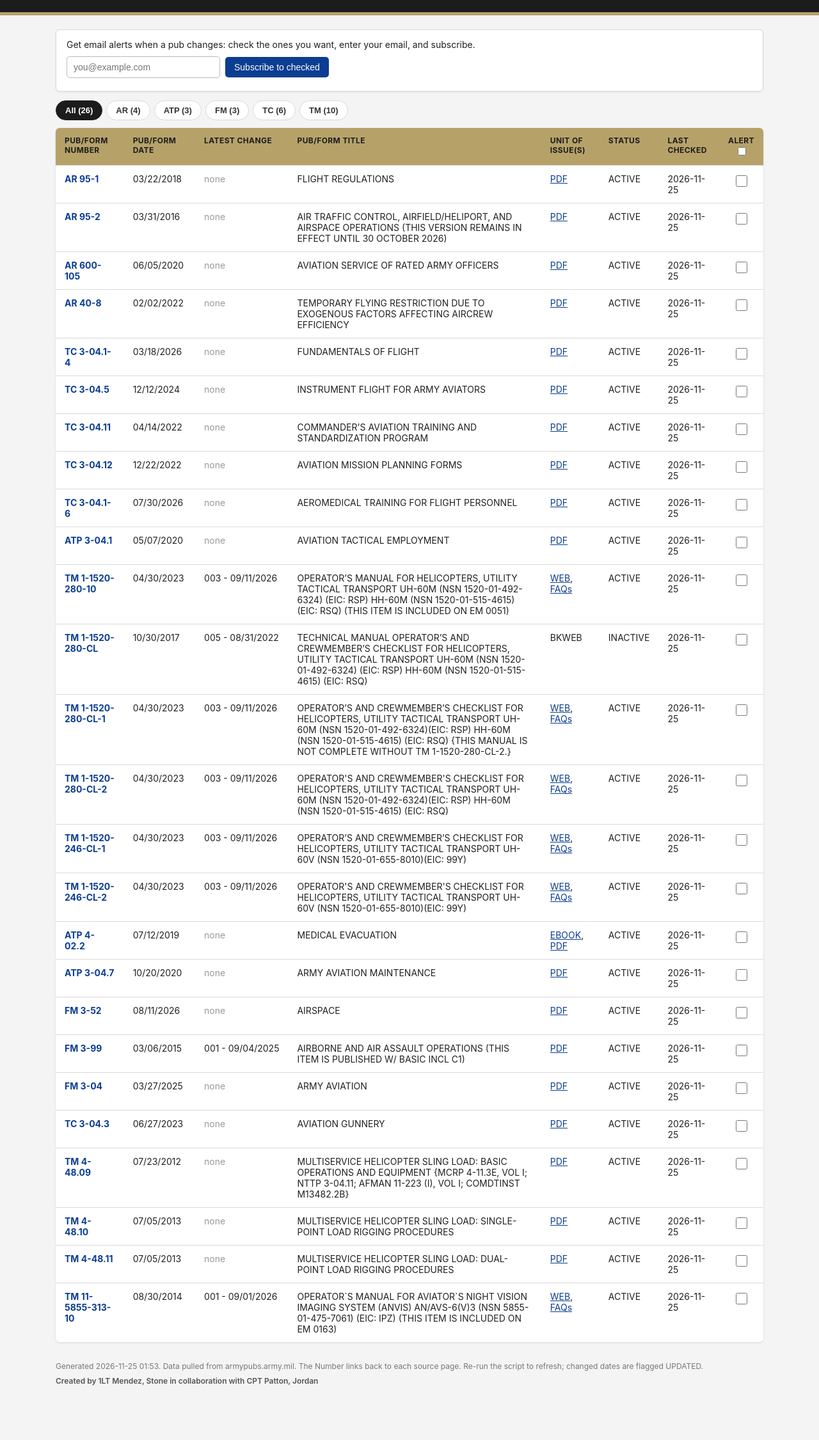
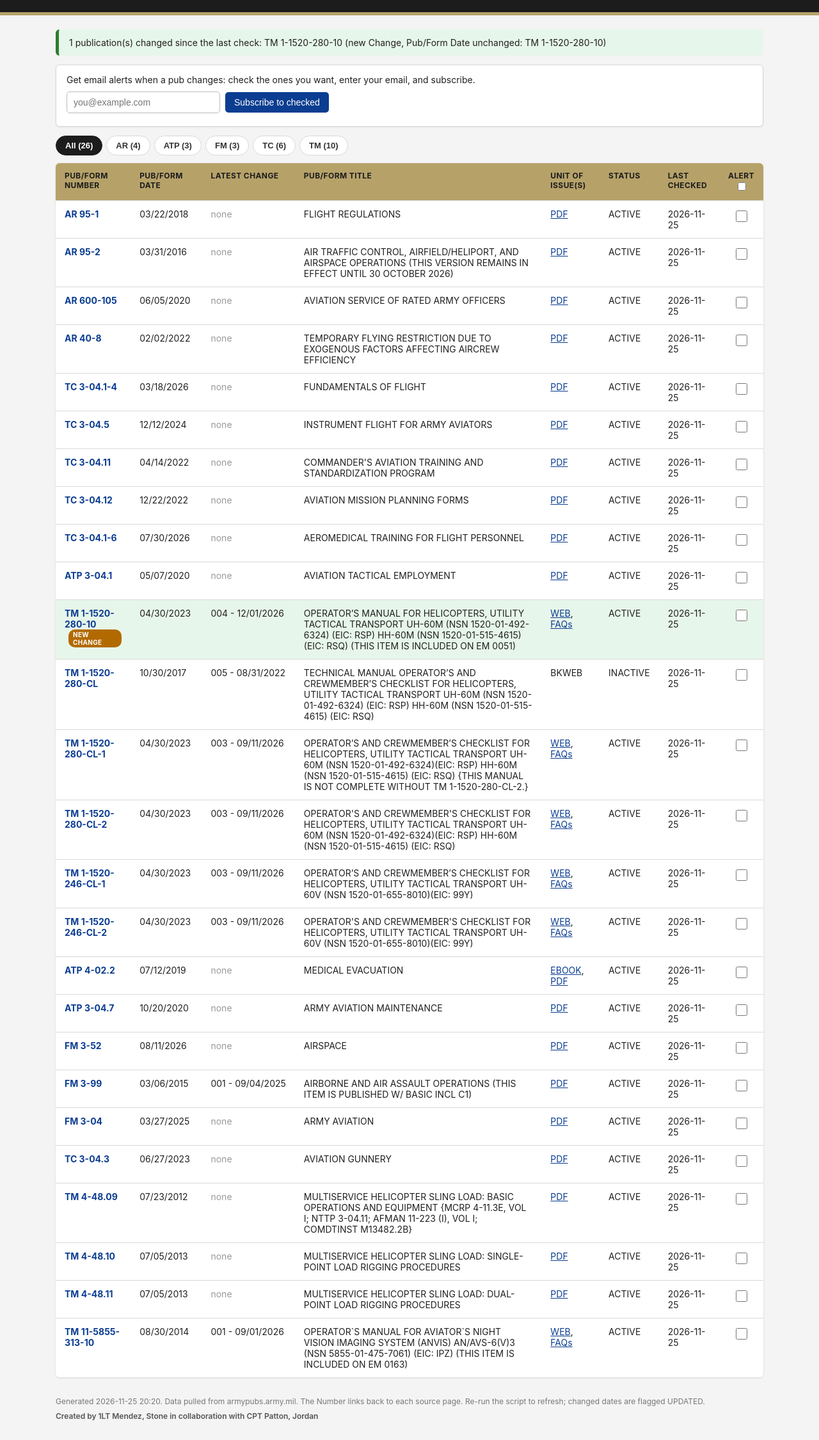
Before and after one commit to stonemendez-av/army-av-pubs, a plain HTML site: page index.html in a window 1280 px wide. Shown: the part 71-2322 px from the top of the page at 64% size. Before the commit the page ends 2267 px from the top, so only its background shows below. Drawn offline with Linux system fonts and the light colour scheme.

Commit message:
Update dashboard (2026-11-25 20:20 UTC)

```diff
--- a/index.html
+++ b/index.html
@@ -83,7 +83,7 @@
   <div class="sub">Tracking 26 publication(s) from the Army Publishing Directorate</div>
 </header>
 <main>
-
+  <div class="alert alert-updated">1 publication(s) changed since the last check: TM 1-1520-280-10 (new Change, Pub/Form Date unchanged: TM 1-1520-280-10)</div>
   <div class="subscribe-bar"><span class="sb-label">Get email alerts when a pub changes: check the ones you want, enter your email, and subscribe.</span><div class="sb-row"><input type="email" id="sub-email" placeholder="you@example.com" autocomplete="email"><button id="sub-go">Subscribe to checked</button></div><div id="sub-msg" class="notify-msg"></div></div>
   <div class="tabs"><button class="tab active" data-cat="__all__">All (26)</button><button class="tab" data-cat="AR">AR (4)</button><button class="tab" data-cat="ATP">ATP (3)</button><button class="tab" data-cat="FM">FM (3)</button><button class="tab" data-cat="TC">TC (6)</button><button class="tab" data-cat="TM">TM (10)</button></div>
   <table>
@@ -110,7 +110,7 @@
       <tr data-cat="TC"><td class="num"><a href="https://armypubs.army.mil/ProductMaps/PubForm/Details.aspx?PUB_ID=1026164" target="_blank" rel="noopener">TC 3-04.12</a> </td><td class="date">12/22/2022</td><td class="change"><span class="muted">none</span></td><td class="title">AVIATION MISSION PLANNING FORMS</td><td class="uoi"><a href="https://armypubs.army.mil/epubs/DR_pubs/DR_a/ARN37063-TC_3-04.12-000-WEB-1.pdf" target="_blank" rel="noopener">PDF</a></td><td class="status">ACTIVE</td><td class="checked">2026-11-25</td><td class="notify"><input type="checkbox" class="pub-check" data-pub="1026164" data-number="TC 3-04.12" data-title="AVIATION MISSION PLANNING FORMS" aria-label="Get alerts for TC 3-04.12"></td></tr>
       <tr data-cat="TC"><td class="num"><a href="https://armypubs.army.mil/ProductMaps/PubForm/Details.aspx?PUB_ID=1033547" target="_blank" rel="noopener">TC 3-04.1-6</a> </td><td class="date">07/30/2026</td><td class="change"><span class="muted">none</span></td><td class="title">AEROMEDICAL TRAINING FOR FLIGHT PERSONNEL</td><td class="uoi"><a href="https://armypubs.army.mil/epubs/DR_pubs/DR_a/ARN47213-TC_3-04.1-6-000-WEB-1.pdf" target="_blank" rel="noopener">PDF</a></td><td class="status">ACTIVE</td><td class="checked">2026-11-25</td><td class="notify"><input type="checkbox" class="pub-check" data-pub="1033547" data-number="TC 3-04.1-6" data-title="AEROMEDICAL TRAINING FOR FLIGHT PERSONNEL" aria-label="Get alerts for TC 3-04.1-6"></td></tr>
       <tr data-cat="ATP"><td class="num"><a href="https://armypubs.army.mil/ProductMaps/PubForm/Details.aspx?PUB_ID=1009144" target="_blank" rel="noopener">ATP 3-04.1</a> </td><td class="date">05/07/2020</td><td class="change"><span class="muted">none</span></td><td class="title">AVIATION TACTICAL EMPLOYMENT</td><td class="uoi"><a href="https://armypubs.army.mil/epubs/DR_pubs/DR_d/pdf/web/ARN21970_ATP_3-04x1_FINAL_WEB.pdf" target="_blank" rel="noopener">PDF</a></td><td class="status">ACTIVE</td><td class="checked">2026-11-25</td><td class="notify"><input type="checkbox" class="pub-check" data-pub="1009144" data-number="ATP 3-04.1" data-title="AVIATION TACTICAL EMPLOYMENT" aria-label="Get alerts for ATP 3-04.1"></td></tr>
-      <tr data-cat="TM"><td class="num"><a href="https://armypubs.army.mil/ProductMaps/PubForm/Details.aspx?PUB_ID=1027003" target="_blank" rel="noopener">TM 1-1520-280-10</a> </td><td class="date">04/30/2023</td><td class="change">003 - 09/11/2026</td><td class="title">OPERATOR’S MANUAL FOR HELICOPTERS, UTILITY TACTICAL TRANSPORT UH-60M (NSN 1520-01-492-6324) (EIC: RSP) HH-60M (NSN 1520-01-515-4615) (EIC: RSQ)  (THIS ITEM IS INCLUDED ON EM 0051)</td><td class="uoi"><a href="https://login.aesip.army.mil/portal/faces/home" target="_blank" rel="noopener">WEB</a>, <a href="https://armypubs.army.mil/FAQ/FAQ1.aspx#DA_publications" target="_blank" rel="noopener">FAQs</a></td><td class="status">ACTIVE</td><td class="checked">2026-11-25</td><td class="notify"><input type="checkbox" class="pub-check" data-pub="1027003" data-number="TM 1-1520-280-10" data-title="OPERATOR’S MANUAL FOR HELICOPTERS, UTILITY TACTICAL TRANSPORT UH-60M (NSN 1520-01-492-6324) (EIC: RSP) HH-60M (NSN 1520-01-515-4615) (EIC: RSQ)  (THIS ITEM IS INCLUDED ON EM 0051)" aria-label="Get alerts for TM 1-1520-280-10"></td></tr>
+      <tr class="row-updated" data-cat="TM"><td class="num"><a href="https://armypubs.army.mil/ProductMaps/PubForm/Details.aspx?PUB_ID=1027003" target="_blank" rel="noopener">TM 1-1520-280-10</a> <span class="badge badge-change">NEW CHANGE</span></td><td class="date">04/30/2023</td><td class="change">004 - 12/01/2026</td><td class="title">OPERATOR’S MANUAL FOR HELICOPTERS, UTILITY TACTICAL TRANSPORT UH-60M (NSN 1520-01-492-6324) (EIC: RSP) HH-60M (NSN 1520-01-515-4615) (EIC: RSQ)  (THIS ITEM IS INCLUDED ON EM 0051)</td><td class="uoi"><a href="https://login.aesip.army.mil/portal/faces/home" target="_blank" rel="noopener">WEB</a>, <a href="https://armypubs.army.mil/FAQ/FAQ1.aspx#DA_publications" target="_blank" rel="noopener">FAQs</a></td><td class="status">ACTIVE</td><td class="checked">2026-11-25</td><td class="notify"><input type="checkbox" class="pub-check" data-pub="1027003" data-number="TM 1-1520-280-10" data-title="OPERATOR’S MANUAL FOR HELICOPTERS, UTILITY TACTICAL TRANSPORT UH-60M (NSN 1520-01-492-6324) (EIC: RSP) HH-60M (NSN 1520-01-515-4615) (EIC: RSQ)  (THIS ITEM IS INCLUDED ON EM 0051)" aria-label="Get alerts for TM 1-1520-280-10"></td></tr>
       <tr data-cat="TM"><td class="num"><a href="https://armypubs.army.mil/ProductMaps/PubForm/Details.aspx?PUB_ID=1003643" target="_blank" rel="noopener">TM 1-1520-280-CL</a> </td><td class="date">10/30/2017</td><td class="change">005 - 08/31/2022</td><td class="title">TECHNICAL MANUAL OPERATOR’S AND CREWMEMBER’S CHECKLIST FOR HELICOPTERS, UTILITY TACTICAL TRANSPORT UH-60M (NSN 1520-01-492-6324) (EIC: RSP) HH-60M (NSN 1520-01-515-4615) (EIC: RSQ)</td><td class="uoi">BKWEB</td><td class="status">INACTIVE</td><td class="checked">2026-11-25</td><td class="notify"><input type="checkbox" class="pub-check" data-pub="1003643" data-number="TM 1-1520-280-CL" data-title="TECHNICAL MANUAL OPERATOR’S AND CREWMEMBER’S CHECKLIST FOR HELICOPTERS, UTILITY TACTICAL TRANSPORT UH-60M (NSN 1520-01-492-6324) (EIC: RSP) HH-60M (NSN 1520-01-515-4615) (EIC: RSQ)" aria-label="Get alerts for TM 1-1520-280-CL"></td></tr>
       <tr data-cat="TM"><td class="num"><a href="https://armypubs.army.mil/ProductMaps/PubForm/Details.aspx?PUB_ID=1026992" target="_blank" rel="noopener">TM 1-1520-280-CL-1</a> </td><td class="date">04/30/2023</td><td class="change">003 - 09/11/2026</td><td class="title">OPERATOR’S AND CREWMEMBER’S CHECKLIST FOR HELICOPTERS, UTILITY TACTICAL TRANSPORT UH-60M (NSN 1520-01-492-6324)(EIC: RSP) HH-60M (NSN 1520-01-515-4615) (EIC: RSQ) {THIS MANUAL IS NOT COMPLETE WITHOUT TM 1-1520-280-CL-2.}</td><td class="uoi"><a href="https://login.aesip.army.mil/portal/faces/home" target="_blank" rel="noopener">WEB</a>, <a href="https://armypubs.army.mil/FAQ/FAQ1.aspx#DA_publications" target="_blank" rel="noopener">FAQs</a></td><td class="status">ACTIVE</td><td class="checked">2026-11-25</td><td class="notify"><input type="checkbox" class="pub-check" data-pub="1026992" data-number="TM 1-1520-280-CL-1" data-title="OPERATOR’S AND CREWMEMBER’S CHECKLIST FOR HELICOPTERS, UTILITY TACTICAL TRANSPORT UH-60M (NSN 1520-01-492-6324)(EIC: RSP) HH-60M (NSN 1520-01-515-4615) (EIC: RSQ) {THIS MANUAL IS NOT COMPLETE WITHOUT TM 1-1520-280-CL-2.}" aria-label="Get alerts for TM 1-1520-280-CL-1"></td></tr>
       <tr data-cat="TM"><td class="num"><a href="https://armypubs.army.mil/ProductMaps/PubForm/Details.aspx?PUB_ID=1026994" target="_blank" rel="noopener">TM 1-1520-280-CL-2</a> </td><td class="date">04/30/2023</td><td class="change">003 - 09/11/2026</td><td class="title">OPERATOR'S AND CREWMEMBER'S CHECKLIST FOR HELICOPTERS, UTILITY TACTICAL TRANSPORT UH-60M (NSN 1520-01-492-6324)(EIC: RSP) HH-60M (NSN 1520-01-515-4615) (EIC: RSQ)</td><td class="uoi"><a href="https://login.aesip.army.mil/portal/faces/home" target="_blank" rel="noopener">WEB</a>, <a href="https://armypubs.army.mil/FAQ/FAQ1.aspx#DA_publications" target="_blank" rel="noopener">FAQs</a></td><td class="status">ACTIVE</td><td class="checked">2026-11-25</td><td class="notify"><input type="checkbox" class="pub-check" data-pub="1026994" data-number="TM 1-1520-280-CL-2" data-title="OPERATOR'S AND CREWMEMBER'S CHECKLIST FOR HELICOPTERS, UTILITY TACTICAL TRANSPORT UH-60M (NSN 1520-01-492-6324)(EIC: RSP) HH-60M (NSN 1520-01-515-4615) (EIC: RSQ)" aria-label="Get alerts for TM 1-1520-280-CL-2"></td></tr>
@@ -130,7 +130,7 @@
   </table>
 </main>
 <footer>
-  Generated 2026-11-25 01:53. Data pulled from armypubs.army.mil. The Number links back to
+  Generated 2026-11-25 20:20. Data pulled from armypubs.army.mil. The Number links back to
   each source page. Re-run the script to refresh; changed dates are flagged UPDATED.
   <div class="credit">Created by 1LT Mendez, Stone in collaboration with CPT Patton, Jordan</div>
 </footer>
```
Also changed, not shown: pubs_state.json (+7 -2 lines).
